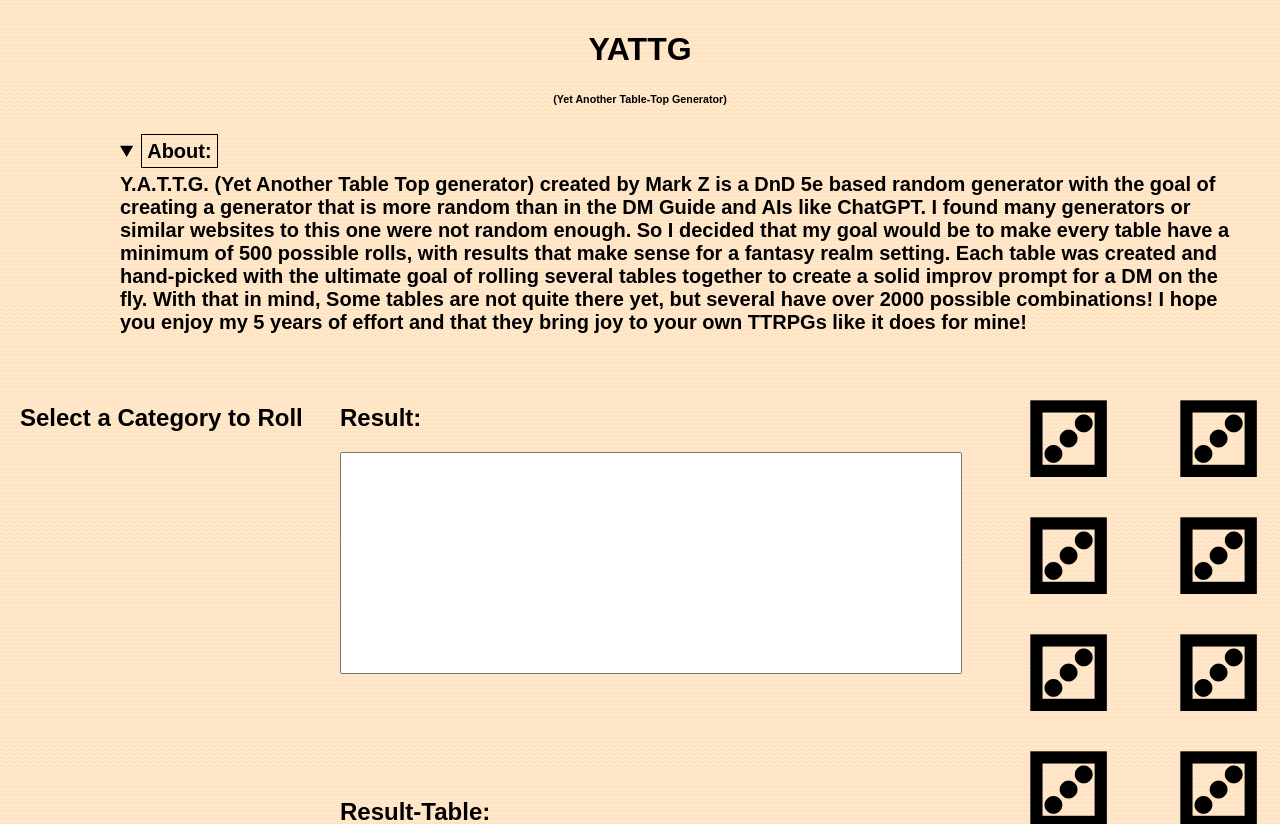
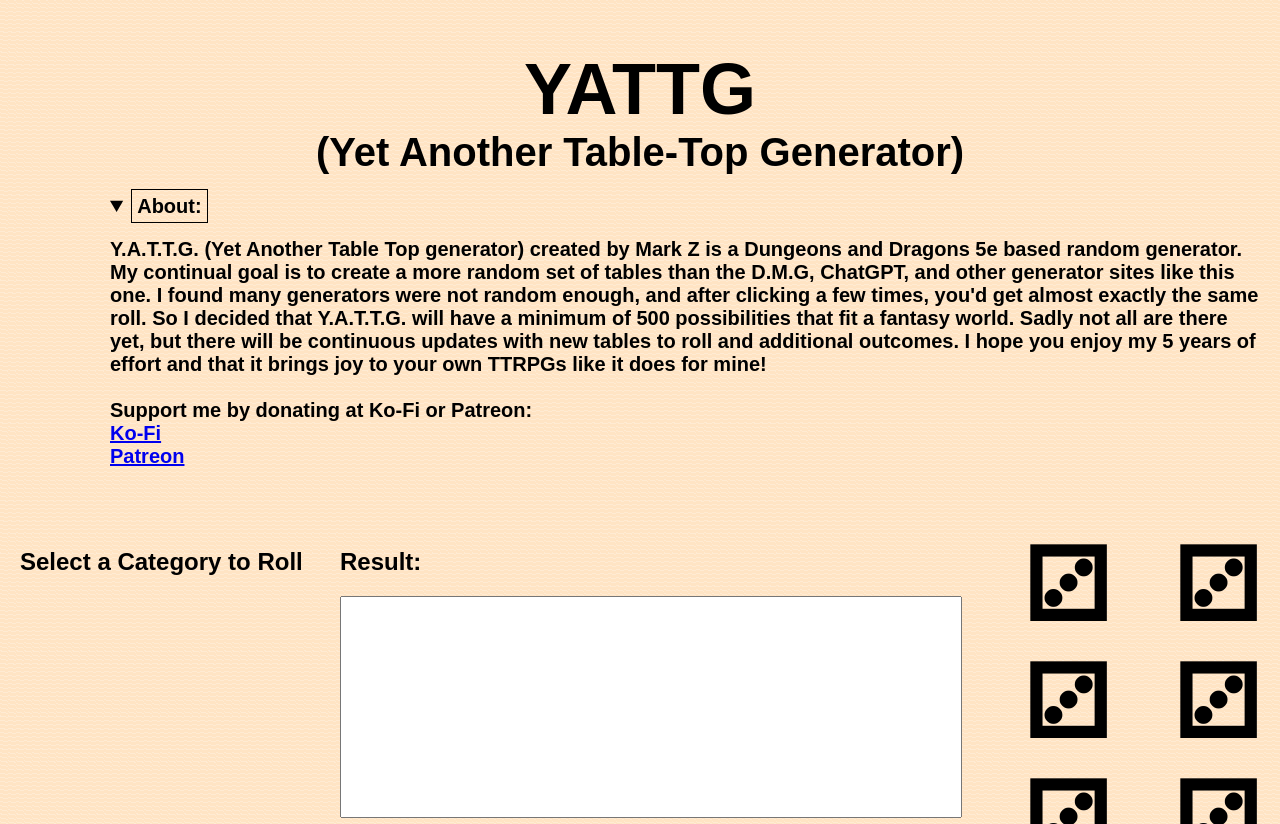
Before and after one commit to mzak2/YATTG-Generator-Website, a Flask app: template app/templates/index.html in a window 1280 px wide, after a click on "About:". Shown: the top 824 px of the page. Run offline with Flask 3, Linux system fonts and the light colour scheme; the template is opened without the code that fills it, so the values that code supplies are empty; some libraries are stand-ins or nearby versions.

Commit message:
Update about with Kofi and patreon links Update size of YATTG header

```diff
--- a/app/app.py
+++ b/app/app.py
@@ -33,7 +33,7 @@
 app = Flask(__name__)
 
 # ------------Start Program
-db_url = os.environ.get('DB_URL') #connects to the docker version
+db_url = os.environ.get('DB_URL') #connects to the docker version for deployment
 #db_url = os.environ.get('db_url') #used for local testing, use other for docker
 engine = create_engine(f"{db_url}")
 Session = sessionmaker(bind=engine)
--- a/app/static/css/styles.css
+++ b/app/static/css/styles.css
@@ -57,7 +57,7 @@
 
 .header {
     text-align: center;
-    padding: 10px;
+    padding: 0px;
 }
 
 .about {
--- a/app/templates/index.html
+++ b/app/templates/index.html
@@ -10,18 +10,22 @@
 <body>
     <div class="wrapper">
         <div class="header">
-            <h1>YATTG</h1>
-            <h6>(Yet Another Table-Top Generator)</h6>
+            <h1 style="font-size:72px; margin-bottom: 0px;">YATTG</h1>
+            <h6 style="font-size:40px; margin-bottom: 0px; margin-top: 0px;">(Yet Another Table-Top Generator)</h6>
             <details class="about">
                 <summary><span class="about-box" style="border: 1px solid black; padding: 5px; margin-bottom: 10px;">About:</span></summary>
-                <span>Y.A.T.T.G. (Yet Another Table Top generator) created by Mark Z is a DnD 5e based random generator
-                    with the goal of creating a generator that is more random than in the DM Guide and AIs like ChatGPT.
-                    I found many generators or similar websites to this one were not random enough. So I decided that my
-                    goal would be to make every table have a minimum of 500 possible rolls, with results that make sense
-                    for a fantasy realm setting. Each table was created and hand-picked with the ultimate goal of rolling
-                    several tables together to create a solid improv prompt for a DM on the fly. With that in mind, Some
-                    tables are not quite there yet, but several have over 2000 possible combinations! I hope you enjoy
-                    my 5 years of effort and that they bring joy to your own TTRPGs like it does for mine!</span>
+                <p>Y.A.T.T.G. (Yet Another Table Top generator) created by Mark Z is a Dungeons and Dragons 5e
+                    based random generator. My continual goal is to create a more random set of tables than the D.M.G,
+                    ChatGPT, and other generator sites like this one. I found many generators were not random enough,
+                    and after clicking a few times, you'd get almost exactly the same roll. So I decided that Y.A.T.T.G.
+                    will have a minimum of 500 possibilities that fit a fantasy world. Sadly not all are there yet, but
+                    there will be continuous updates with new tables to roll and additional outcomes. I hope you enjoy
+                    my 5 years of effort and that it brings joy to your own TTRPGs like it does for mine!<br><br>
+
+                    Support me by donating at Ko-Fi or Patreon:<br>
+                    <a href="https:/www.ko-fi.com/markz89761">Ko-Fi</a><br>
+                    <a href="https:/www.patreon.com/YATTG">Patreon</a><br>
+                </p>
             </details>
         </div>
 
```
